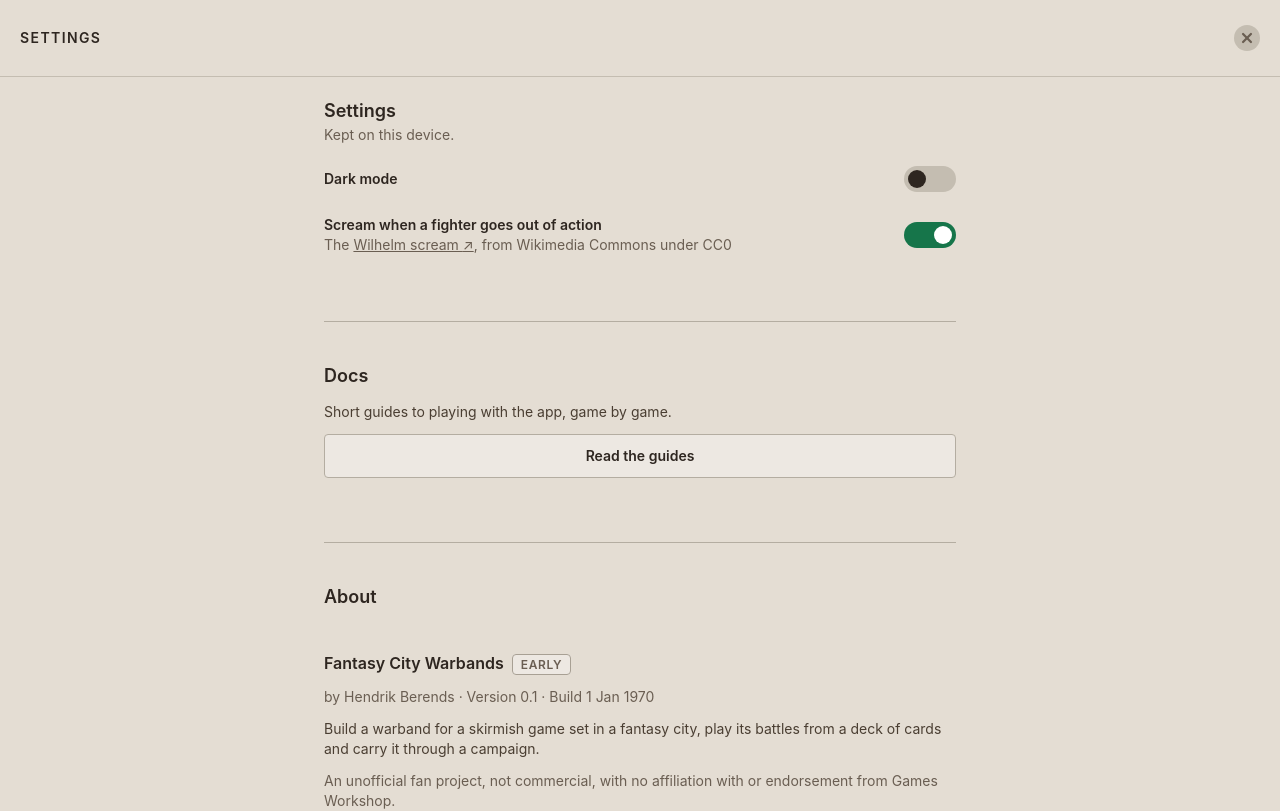
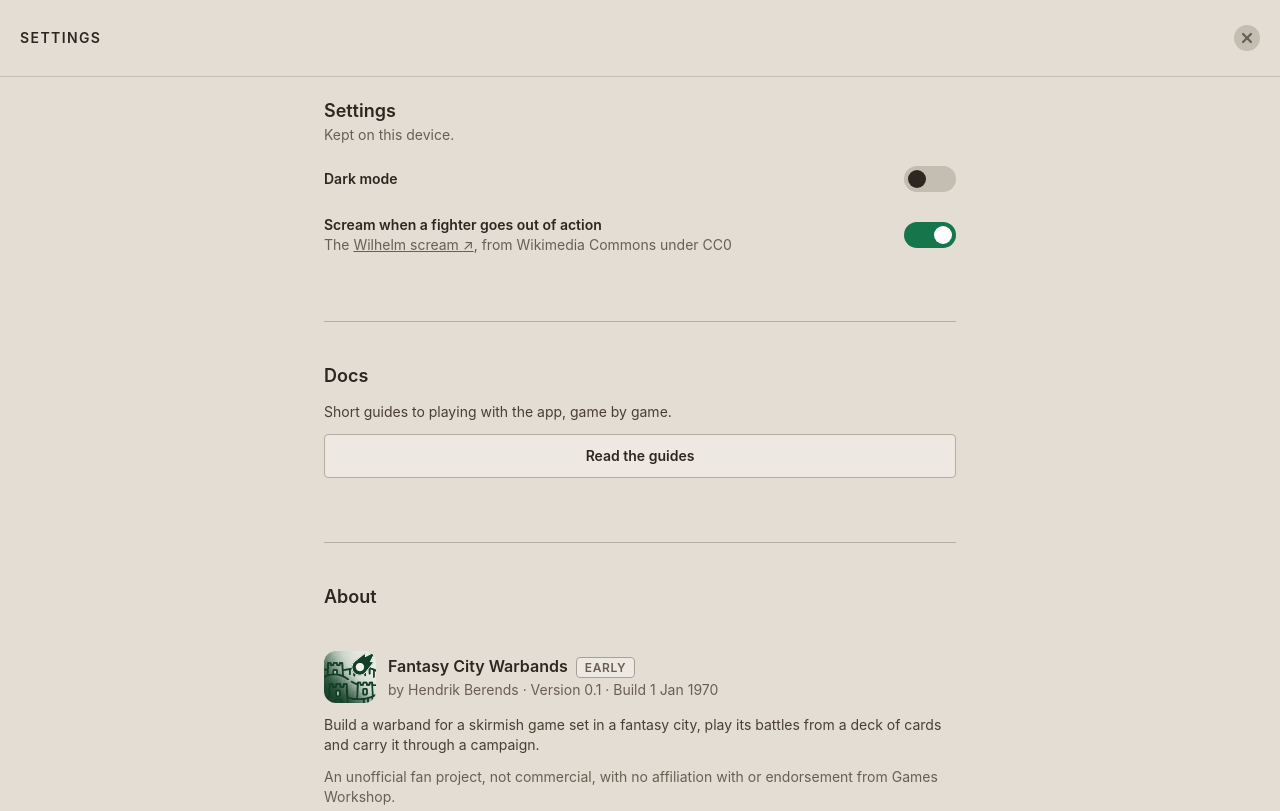
Before and after one commit to HENNIROCKS/fantasy-city-warbands, a SvelteKit app: page /info in a window 1280 px wide. Shown: the top 811 px of the page. Built offline with nearby package versions, Linux system fonts and the light colour scheme.

Commit message:
Show the app icon beside the app's name on the About page

```diff
--- a/src/routes/info/+page.svelte
+++ b/src/routes/info/+page.svelte
@@ -1,5 +1,5 @@
 <script lang="ts">
-	import { resolve } from '$app/paths';
+	import { asset, resolve } from '$app/paths';
 	import type { Snippet } from 'svelte';
 	import PageHeader from '$lib/components/PageHeader.svelte';
 	import { APP_NAME, APP_TITLE, BUILD_DATE, REPO, STAGE } from '$lib/app';
@@ -176,6 +176,10 @@
 		<h2 id="about-heading" class="text-lg font-semibold text-zinc-200">About</h2>
 
 		<section class="space-y-3">
+			<!-- The home-screen icon beside the name; its file name changes with the icon. -->
+			<div class="flex items-center gap-3">
+				<img class="size-13 flex-none rounded-xl" src={asset('/web-app-manifest-192x192-v3.png')} alt="" width="52" height="52" />
+				<div class="space-y-0.5">
 					<h3 class="text-base font-semibold text-zinc-200">
 						{APP_NAME}
 						{#if STAGE}
@@ -188,6 +192,8 @@
 					<p class="text-zinc-400">
 						{['by Hendrik Berends', `Version ${__APP_VERSION__}`, BUILD_DATE ? `Build ${BUILD_DATE}` : null].filter(Boolean).join(' · ')}
 					</p>
+				</div>
+			</div>
 			<p>
 				Build a warband for a skirmish game set in a fantasy city, play its battles from a deck of
 				cards and carry it through a campaign.
```
Also changed, not shown: 1 other file (tests, documents, lock files or other folders). Lines whose indentation alone changed are shown as unchanged.
